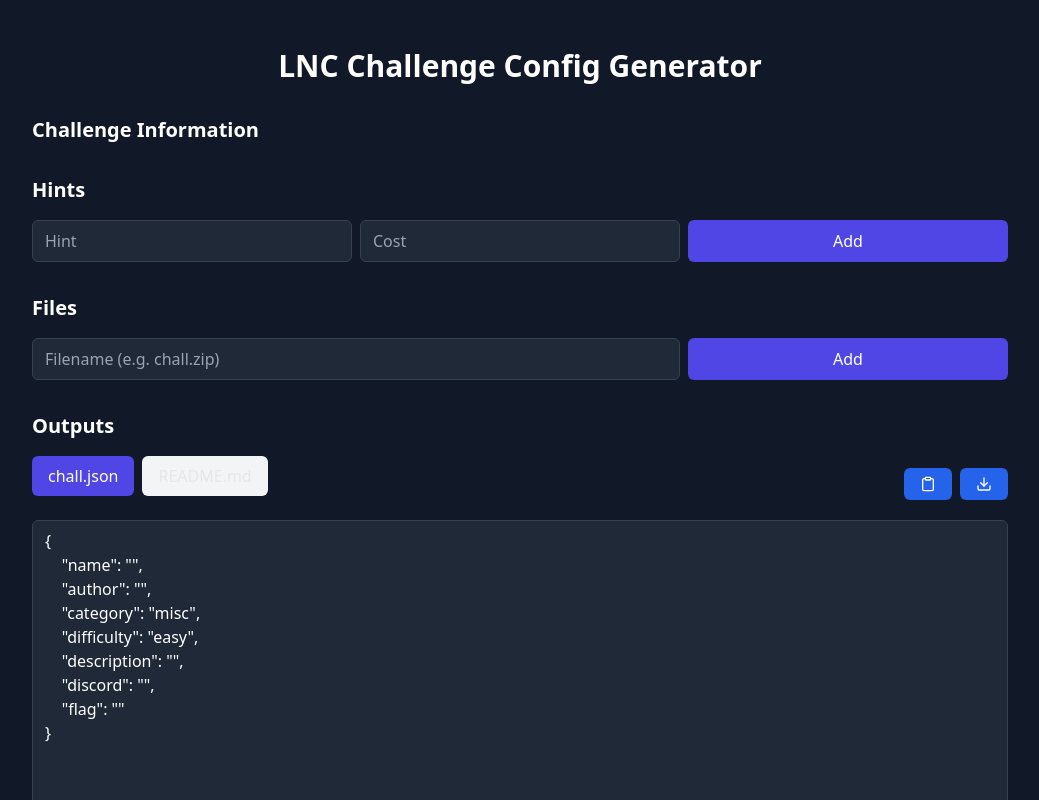
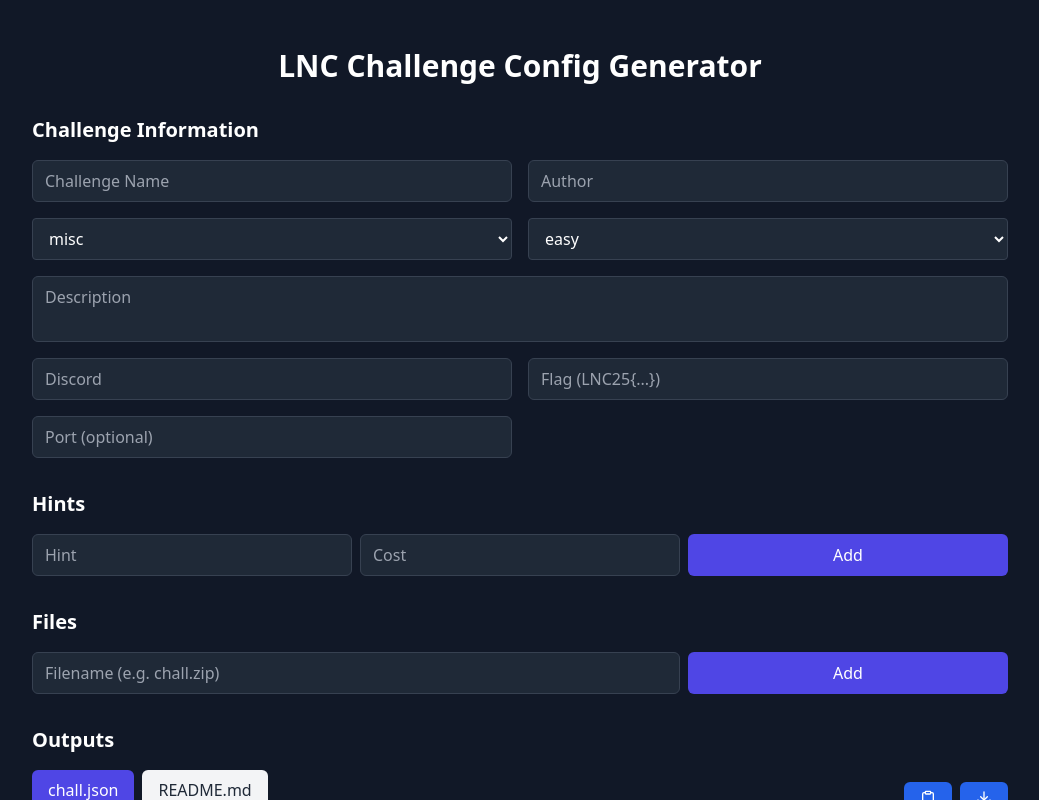
Before and after one commit to Kairos-T/lnc-chall-parser, a React (Create React App) app: page / in a window 1280 px wide. Shown: the top 800 px of the page, without its empty margins (120-1159 px from the left). Built offline with nearby package versions, Linux system fonts and the light colour scheme.

Commit message:
refactor: enhance layout and styling of challenge information, hints, files, and outputs sections

```diff
--- a/src/App.jsx
+++ b/src/App.jsx
@@ -167,13 +167,78 @@ ${form.port ? `- Runs on port \`${form.port}\`` : 'None'}
           </div>
         )}
 
-        {/* Challenge Info (unchanged) */}
+        {/* --- Challenge Info --- */}
         <section className="space-y-4">
           <h2 className="text-xl font-semibold">Challenge Information</h2>
-          {/* ... */}
+          <div className="grid grid-cols-1 md:grid-cols-2 gap-4">
+            <Input
+              className="bg-gray-800 text-white border border-gray-700"
+              name="name"
+              placeholder="Challenge Name"
+              value={form.name}
+              onChange={handleChange}
+            />
+            <Input
+              className="bg-gray-800 text-white border border-gray-700"
+              name="author"
+              placeholder="Author"
+              value={form.author}
+              onChange={handleChange}
+            />
+            <select
+              name="category"
+              value={form.category}
+              onChange={handleChange}
+              className="bg-gray-800 text-white border border-gray-700 rounded px-3 py-2"
+            >
+              {categories.map(c => <option key={c} value={c}>{c}</option>)}
+            </select>
+            <select
+              name="difficulty"
+              value={form.difficulty}
+              onChange={handleChange}
+              className="bg-gray-800 text-white border border-gray-700 rounded px-3 py-2"
+            >
+              {difficulties.map(d => <option key={d} value={d}>{d}</option>)}
+            </select>
+            <Textarea
+              className="md:col-span-2 bg-gray-800 text-white border border-gray-700"
+              name="description"
+              placeholder="Description"
+              value={form.description}
+              onChange={handleChange}
+            />
+            <Input
+              className="bg-gray-800 text-white border border-gray-700"
+              name="discord"
+              placeholder="Discord"
+              value={form.discord}
+              onChange={handleChange}
+            />
+            <div className="space-y-1">
+              <Input
+                className={`bg-gray-800 text-white border ${!flagValid ? 'border-red-500' : 'border-gray-700'}`}
+                name="flag"
+                placeholder="Flag (LNC25{...})"
+                value={form.flag}
+                onChange={handleChange}
+              />
+              {!flagValid && <p className="text-red-500 text-xs">Must match LNC25{'{...}'}</p>}
+            </div>
+            <div className="space-y-1">
+              <Input
+                className={`bg-gray-800 text-white border ${portError ? 'border-red-500' : 'border-gray-700'}`}
+                name="port"
+                placeholder="Port (optional)"
+                value={form.port}
+                onChange={handleChange}
+              />
+              {portError && <p className="text-red-500 text-xs">{portError}</p>}
+            </div>
+          </div>
         </section>
 
-        {/* Hints */}
+        {/* --- Hints --- */}
         <section className="space-y-4">
           <h2 className="text-xl font-semibold">Hints</h2>
           <div className="grid md:grid-cols-3 gap-2">
@@ -196,8 +261,8 @@ ${form.port ? `- Runs on port \`${form.port}\`` : 'None'}
           </div>
           {hintError && <p className="text-red-500 text-xs">{hintError}</p>}
           {form.hints.length > 0 && (
-            <Card className="border border-gray-700 rounded-md overflow-hidden bg-gray-800 text-white">
-              <CardContent className="p-4">
+            <Card className="border border-gray-700 rounded-md overflow-hidden bg-gray-800">
+              <CardContent className="p-4 text-white">
                 <ul className="list-disc ml-5 space-y-1">
                   {form.hints.map((h, i) => (
                     <li key={i} className="flex justify-between items-center">
@@ -218,7 +283,7 @@ ${form.port ? `- Runs on port \`${form.port}\`` : 'None'}
           )}
         </section>
 
-        {/* Files */}
+        {/* --- Files --- */}
         <section className="space-y-4">
           <h2 className="text-xl font-semibold">Files</h2>
           <div className="grid md:grid-cols-3 gap-2">
@@ -233,8 +298,8 @@ ${form.port ? `- Runs on port \`${form.port}\`` : 'None'}
             </Button>
           </div>
           {files.length > 0 && (
-            <Card className="border border-gray-700 rounded-md overflow-hidden bg-gray-800 text-white">
-              <CardContent className="p-4">
+            <Card className="border border-gray-700 rounded-md overflow-hidden bg-gray-800">
+              <CardContent className="p-4 text-white">
                 <ul className="list-disc ml-5 space-y-1">
                   {files.map((f, i) => (
                     <li key={i} className="flex justify-between items-center">
@@ -255,7 +320,7 @@ ${form.port ? `- Runs on port \`${form.port}\`` : 'None'}
           )}
         </section>
 
-        {/* Outputs */}
+        {/* --- Outputs --- */}
         <section className="space-y-4">
           <h2 className="text-xl font-semibold">Outputs</h2>
           <Tabs
@@ -268,7 +333,7 @@ ${form.port ? `- Runs on port \`${form.port}\`` : 'None'}
                 <TabsTrigger
                   value="json"
                   className="
-                    text-gray-200
+                    text-gray-800
                     hover:text-white hover:bg-indigo-600
                     data-[state=active]:bg-indigo-600 data-[state=active]:text-white
                     px-4 py-2 rounded-md transition
@@ -280,7 +345,7 @@ ${form.port ? `- Runs on port \`${form.port}\`` : 'None'}
                 <TabsTrigger
                   value="readme"
                   className="
-                    text-gray-200
+                    text-gray-800
                     hover:text-white hover:bg-indigo-600
                     data-[state=active]:bg-indigo-600 data-[state=active]:text-white
                     px-4 py-2 rounded-md transition
```
